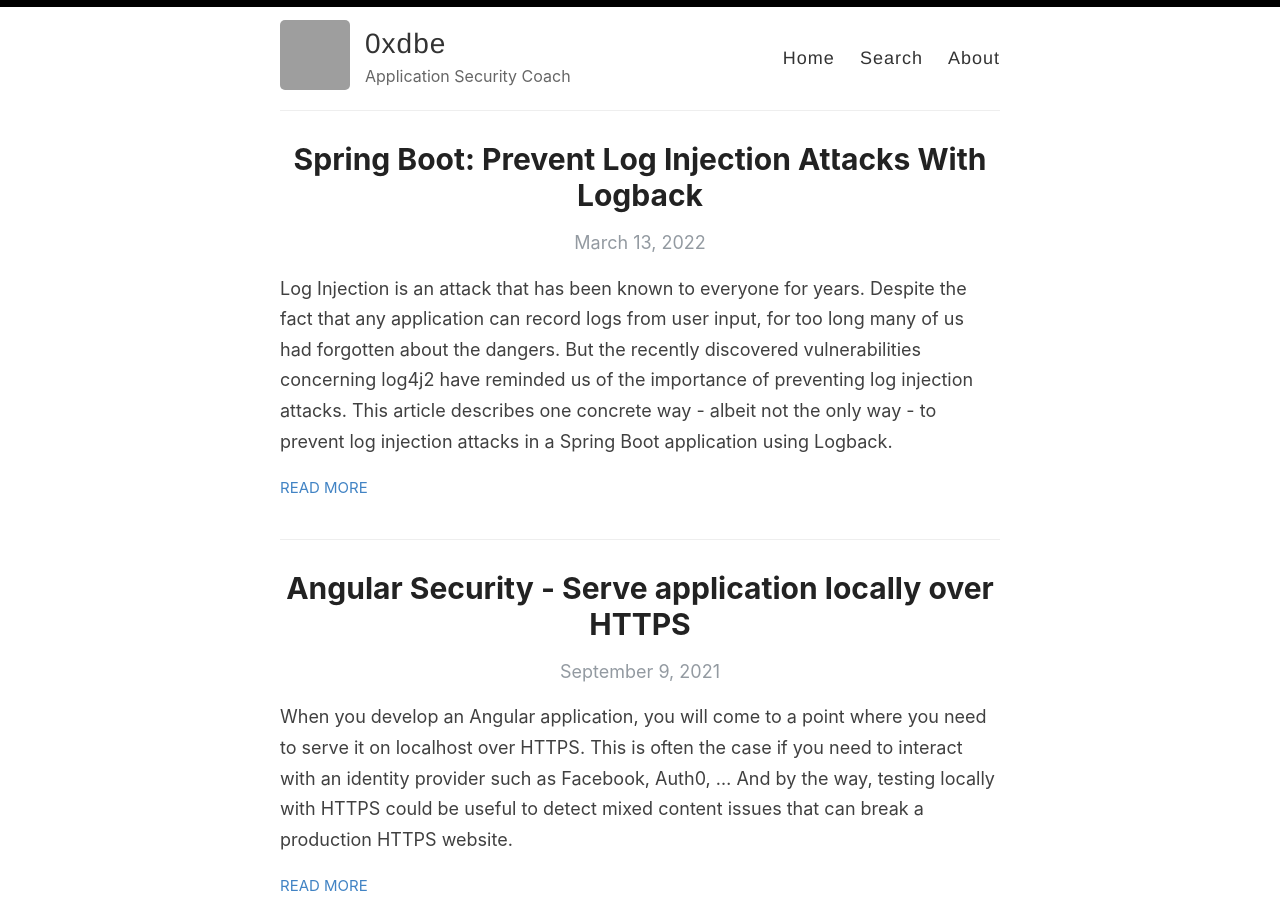
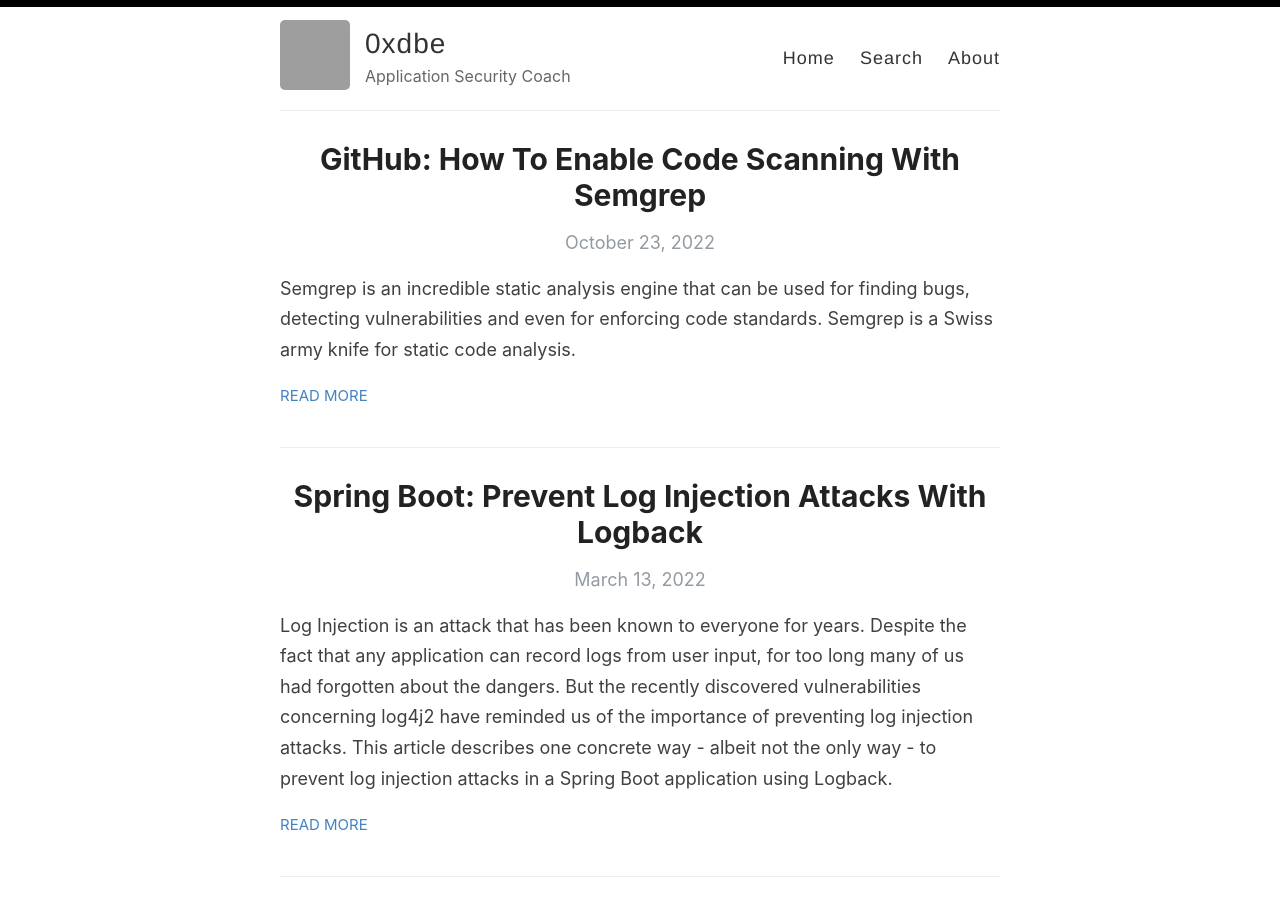
Before and after one commit to 0xdbe/0xdbe.github.io, a Jekyll site: the page built from index.html, in a window 1280 px wide and 900 px high. Built offline with Jekyll 4.4.1, drawn with Linux system fonts in a browser that asks for light colours; the list of posts is cut into pages by our own code; a file with an impossible date is left out; grey boxes are pictures that could not be loaded.

Commit message:
GitHub: How To Enable Code Scanning With Semgrep

```diff
--- a/_posts/2022-10-23-GitHub-HowToEnableCodeScanningWithSemgrep.md
+++ b/_posts/2022-10-23-GitHub-HowToEnableCodeScanningWithSemgrep.md
@@ -1,7 +1,7 @@
 ---
 layout: post
 title: "GitHub: How To Enable Code Scanning With Semgrep"
-date: 20222310
+date: 2022-10-23
 published: true
 categories: [Semgrep]
 tags: Security, AppSec, SAST
```
